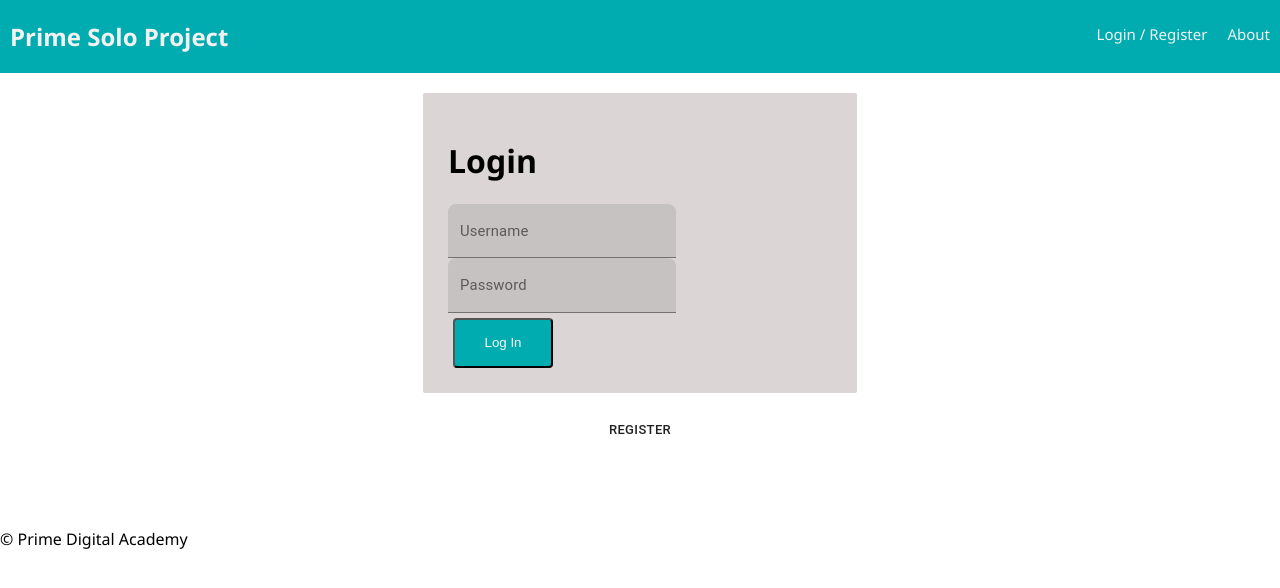
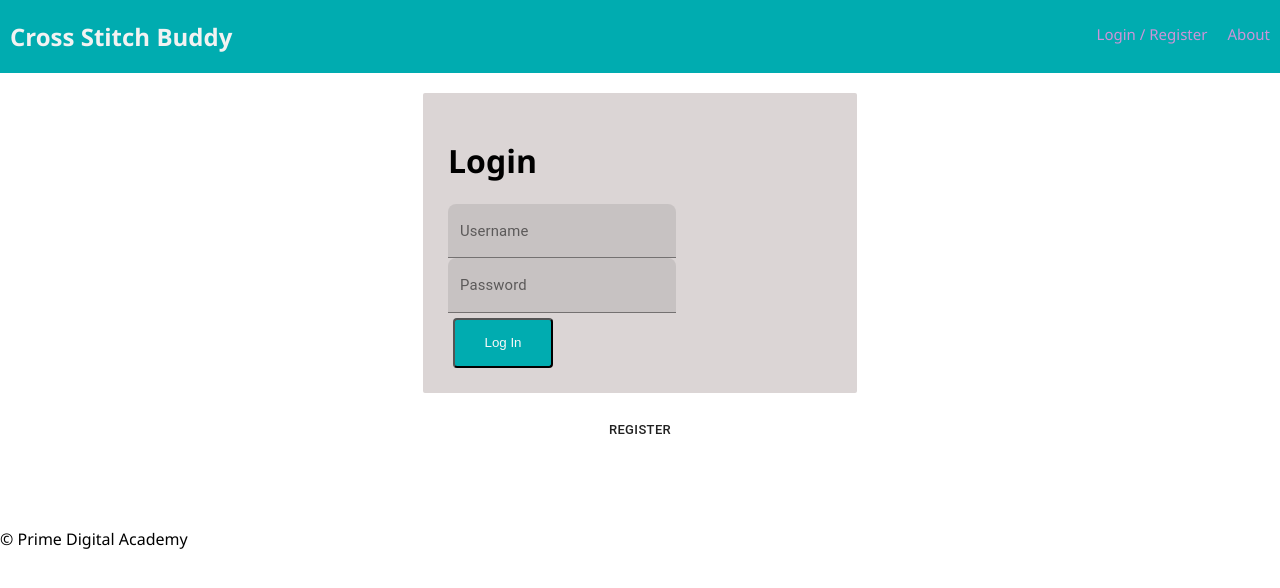
Before and after one commit to kajakali/cross_stitch_buddy, a React (Create React App) app: page /addproject#/home in a window 1280 px wide. Shown: the top 588 px of the page. Built offline with nearby package versions, Linux system fonts and the light colour scheme; no server answers.

Commit message:
material ui styling added to links

```diff
--- a/src/components/Nav/Nav.js
+++ b/src/components/Nav/Nav.js
@@ -1,13 +1,23 @@
 import React from 'react';
-import { Link } from 'react-router-dom';
+import Link from '@material-ui/core/Link';
 import { connect } from 'react-redux';
 import LogOutButton from '../LogOutButton/LogOutButton';
+import { withStyles } from '@material-ui/core/styles';
 import './Nav.css';
+
+const styles = theme => ({
+  button: {
+    margin: theme.spacing.unit,
+  },
+  input: {
+    display: 'none',
+  },
+});
 
 const Nav = (props) => (
   <div className="nav">
     <Link to="/home">
-      <h2 className="nav-title">Prime Solo Project</h2>
+      <h2 className="nav-title">Cross Stitch Buddy</h2>
     </Link>
     <div className="nav-right">
       <Link className="nav-link" to="/home">
@@ -51,4 +61,4 @@ const mapStateToProps = state => ({
   user: state.user,
 });
 
-export default connect(mapStateToProps)(Nav);
+export default withStyles(styles)(connect(mapStateToProps)(Nav));
```
